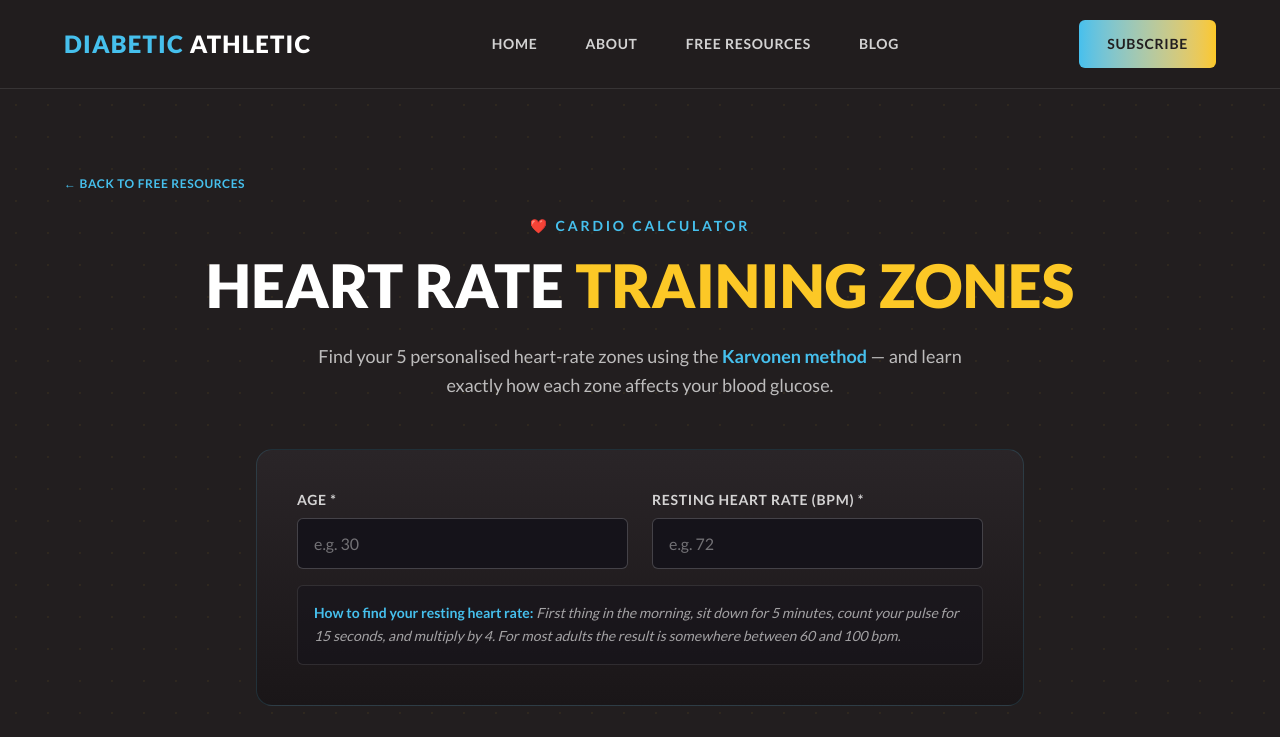
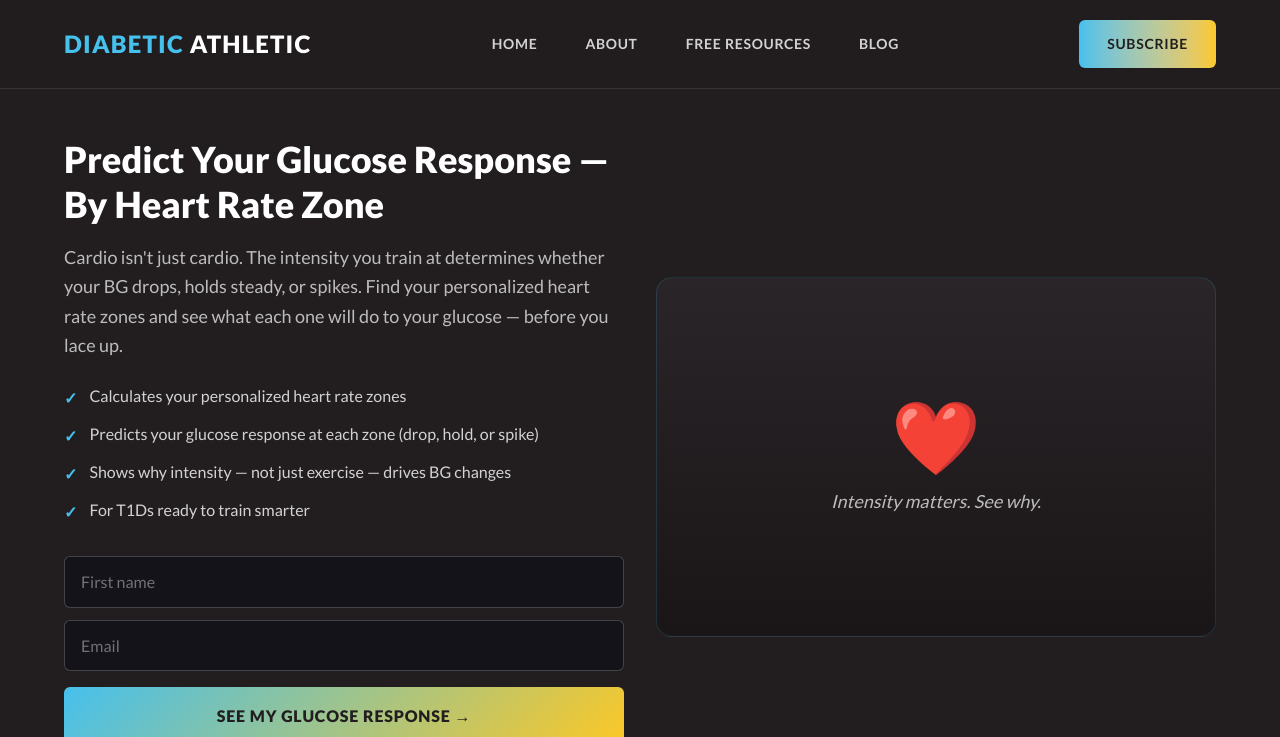
Before and after one commit to ExecutiveStandard/diabetic-athletic-v2, a React (Vite) app: page /calculators/cardio in a window 1280 px wide. Shown: the top 737 px of the page. Built offline with nearby package versions, Linux system fonts and the light colour scheme.

Commit message:
feat(opt-in): gate Cardio calculator with OptInGate
Existing calculator JSX is now CardioCalculatorActual(). The default
export wraps it in <OptInGate slug="cardio"> using copy from
optInContent.js.

```diff
--- a/src/features/calculators/CardioCalculator.jsx
+++ b/src/features/calculators/CardioCalculator.jsx
@@ -1,6 +1,16 @@
 import { useState } from 'react'
 import { Link } from 'react-router-dom'
 import Button from '../../components/Button'
+import OptInGate from '../../components/OptInGate'
+import { OPT_IN_CONTENT } from './optInContent'
+
+export default function CardioCalculator() {
+  return (
+    <OptInGate slug="cardio" {...OPT_IN_CONTENT.cardio}>
+      <CardioCalculatorActual />
+    </OptInGate>
+  )
+}
 
 // =============================================================================
 // CARDIO HEART RATE ZONES CALCULATOR
@@ -174,7 +184,7 @@ function ZoneCard({ zone, age, rhr, hasResults }) {
 // =============================================================================
 // MAIN
 // =============================================================================
-export default function CardioCalculator() {
+function CardioCalculatorActual() {
   const [ageRaw, setAgeRaw] = useState('')
   const [rhrRaw, setRhrRaw] = useState('')
 
```
